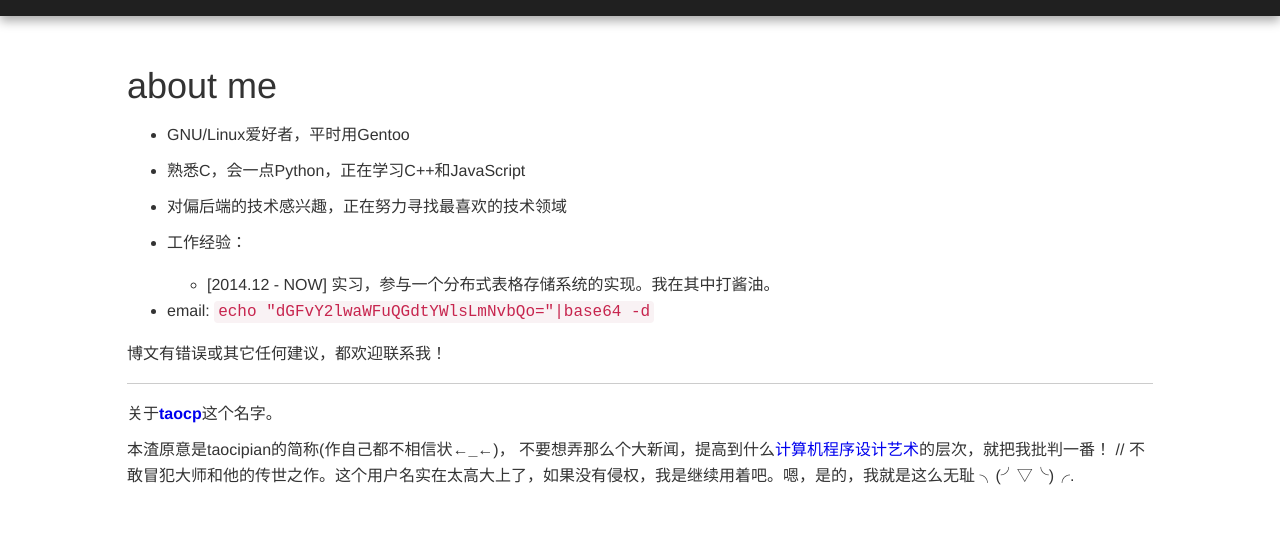
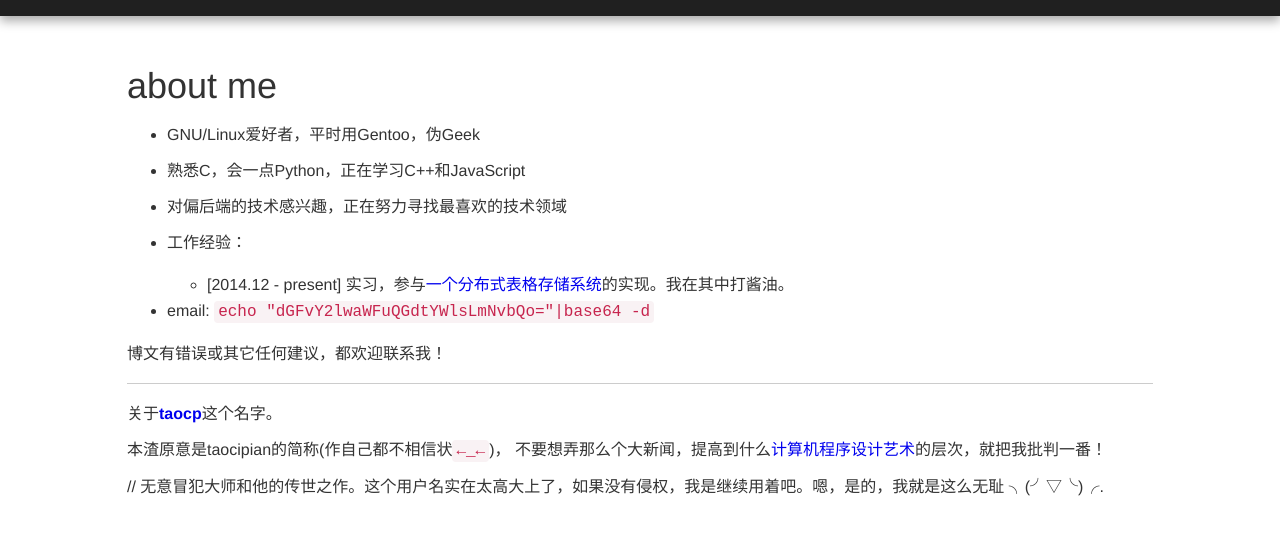
Before and after one commit to taocp/taocp.github.com, a Jekyll site: the page built from about.md, in a window 1280 px wide, cut to the strip 104-639 px from the top of the page. Built offline with Jekyll 4.4.1, drawn with Linux system fonts in a browser that asks for light colours; nearby versions of some CDN libraries; library files that are not in the unit come from our copies; Markdown is read by kramdown in place of the engine named in the settings.

```diff
--- a/about.md
+++ b/about.md
@@ -7,14 +7,14 @@ description: Something more
 {{ page.title }}
 ================
 
-* GNU/Linux爱好者，平时用Gentoo
+* GNU/Linux爱好者，平时用Gentoo，伪Geek
 
 * 熟悉C，会一点Python，正在学习C++和JavaScript
 
 * 对偏后端的技术感兴趣，正在努力寻找最喜欢的技术领域
 
 * 工作经验：
-  - [2014.12 - NOW] 实习，参与一个分布式表格存储系统的实现。我在其中打酱油。
+  - [2014.12 - present] 实习，参与[一个分布式表格存储系统](https://github.com/BaiduPS/tera)的实现。我在其中打酱油。
 
 * email: `echo "dGFvY2lwaWFuQGdtYWlsLmNvbQo="|base64 -d`
 
@@ -24,6 +24,7 @@ description: Something more
 
 关于[**taocp**](https://www.google.com/#q=taocp)这个名字。
 
-本渣原意是taocipian的简称(作自己都不相信状**←_←**)，
+本渣原意是taocipian的简称(作自己都不相信状`←_←`)，
 不要想弄那么个大新闻，提高到什么[计算机程序设计艺术](https://www.google.com/#q=taocp)的层次，就把我批判一番！
-// 不敢冒犯大师和他的传世之作。这个用户名实在太高大上了，如果没有侵权，我是继续用着吧。嗯，是的，我就是这么无耻 ╮(╯▽╰)╭.
+
+// 无意冒犯大师和他的传世之作。这个用户名实在太高大上了，如果没有侵权，我是继续用着吧。嗯，是的，我就是这么无耻 ╮(╯▽╰)╭.
```
Also changed, not shown: _posts/1970-1-1-day.md (+4 -0 lines).
